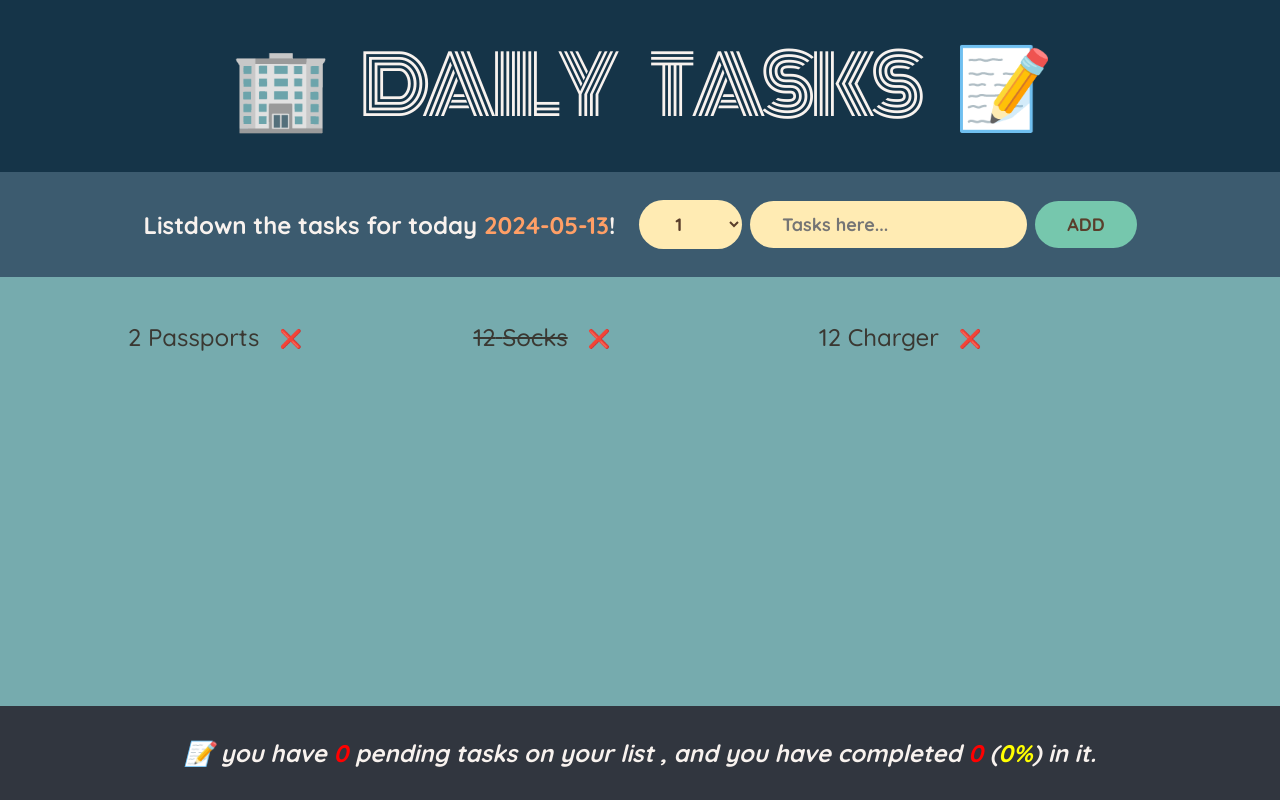
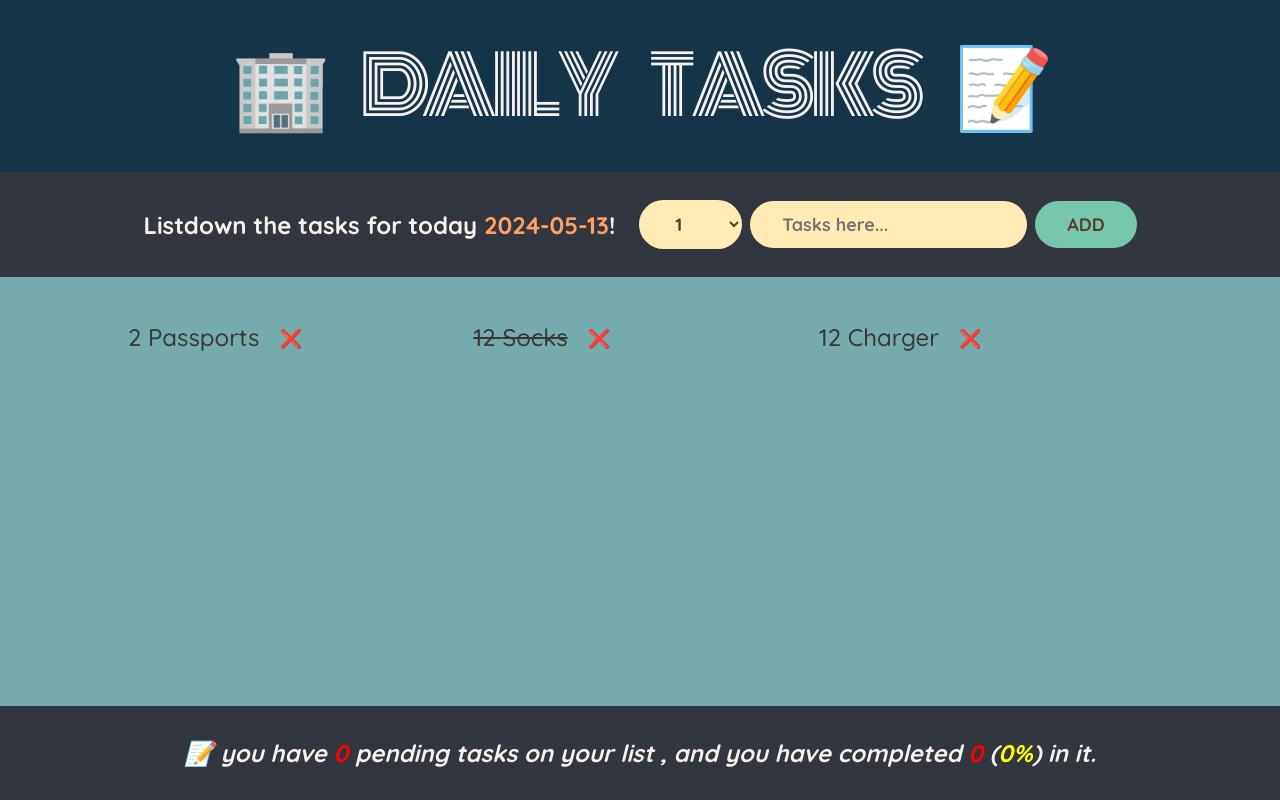
Before and after one commit to SelvakumarBoominathan/Travel_List, a React (Vite) app: page / in a window 1280 px wide. Built offline with nearby package versions, Linux system fonts and the light colour scheme.

Commit message:
color change

```diff
--- a/src/index.css
+++ b/src/index.css
@@ -42,7 +42,7 @@ h1 {
 }
 
 .add-form {
-  background-color: #3C5B6F;
+  background-color: #31363F;
   padding: 2.8rem 0;
   display: flex;
   align-items: center;
```
